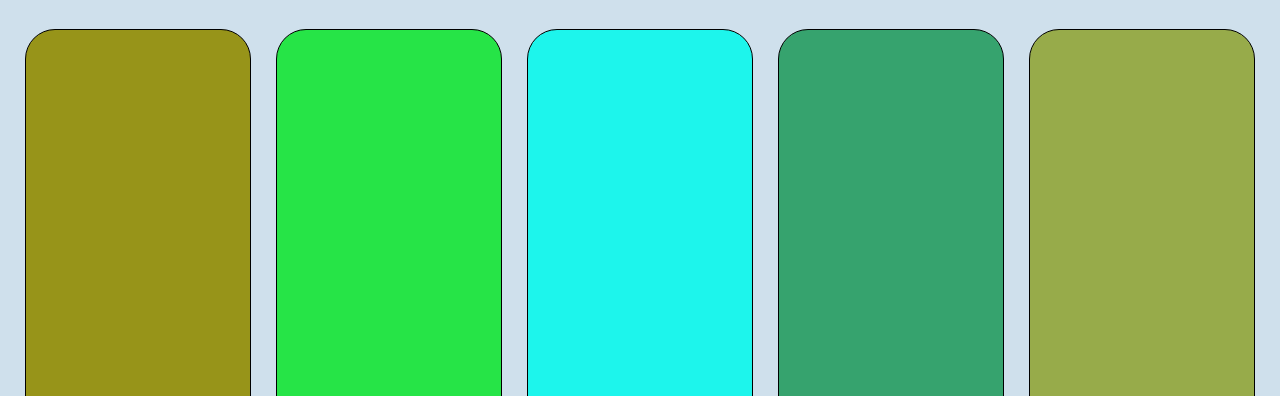
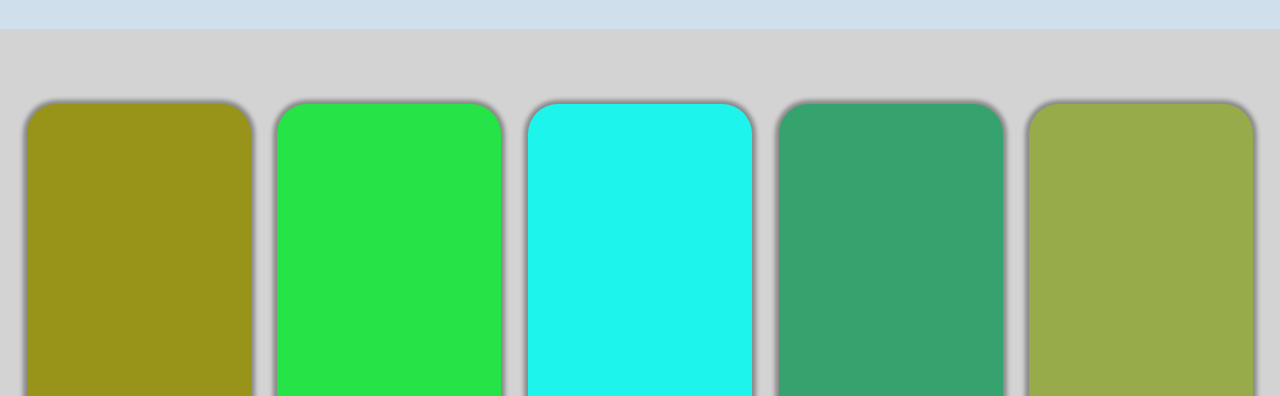
Before and after one commit to PreciseSlice/pwa-palette-picker, a website: page public/index.html in a window 1280 px wide. Shown: the part 165-561 px from the top of the page. Drawn offline with nearby package versions, Linux system fonts and the light colour scheme.

Commit message:
add box shadow on cards, background on card container

```diff
--- a/public/css/styles.css
+++ b/public/css/styles.css
@@ -37,8 +37,10 @@ header button {
 
 .main-square-container {
   align-items: center;
+  background-color: lightgrey;
   display: flex;
   flex-direction: row;
+  height: 600px;
   justify-content: space-evenly;
   margin-top: 2.5%;
 }
@@ -46,8 +48,9 @@ header button {
 .main-color-squares {
   align-items: center;
   background-color: #808080;
-  border: 1px solid black;
+  /* border: 1px solid black; */
   border-radius: 30px;
+  box-shadow: 0 0 4px 4px rgba(87, 87, 87, 0.6);
   display: flex;
   flex-direction: column;
   height: 450px;
```
